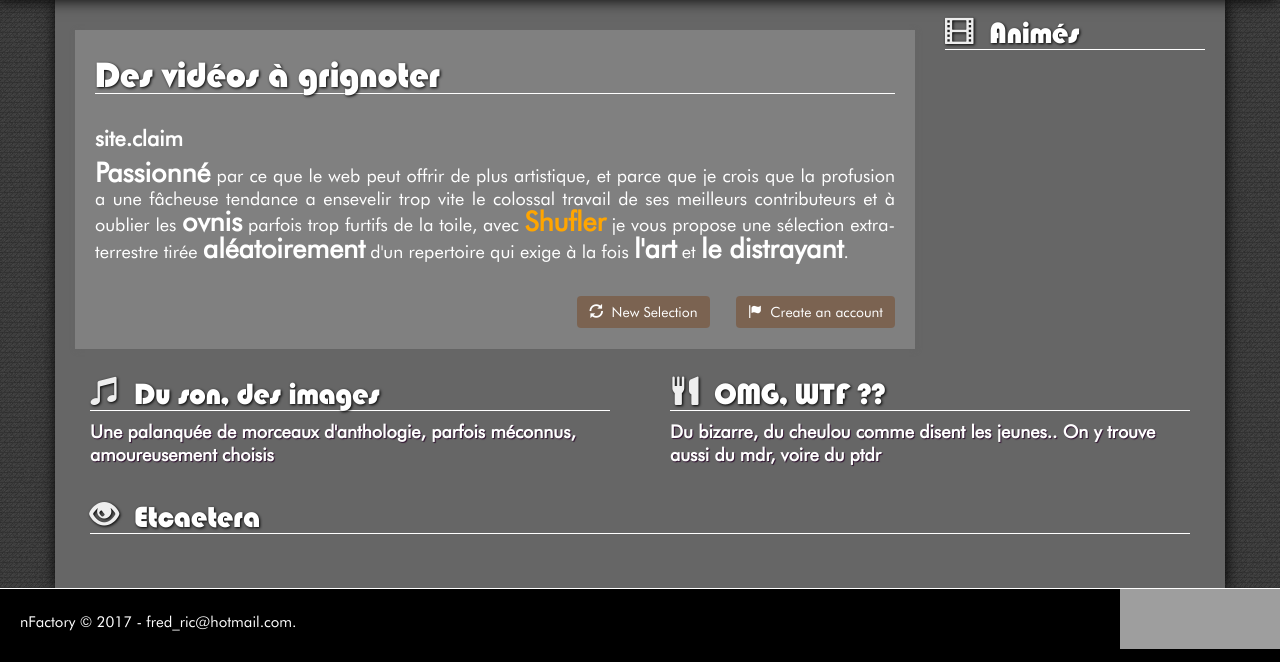
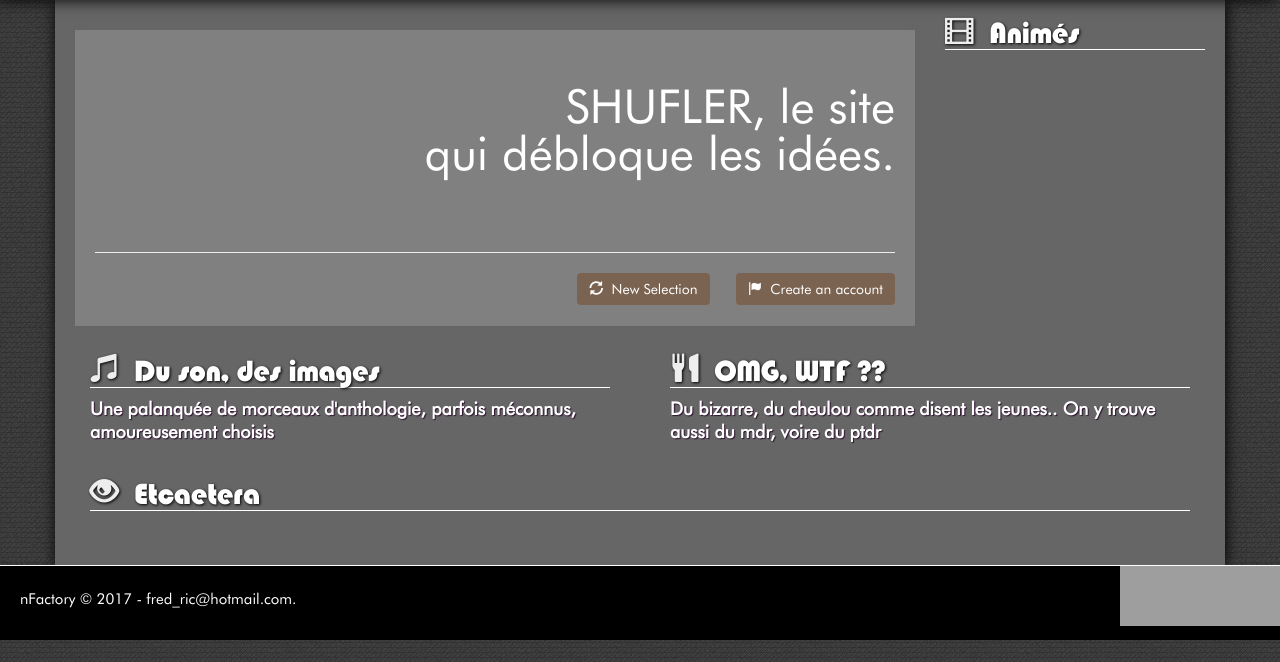
Before and after one commit to fredix75/shufler, a Symfony app: template src/SHUFLER/ShuflerBundle/Resources/views/Video/index.html.twig in a window 1280 px wide. Shown: the part 50-712 px from the top of the page. Run offline with Twig, Linux system fonts and the light colour scheme; the template is opened without the code that fills it, so the values that code supplies are empty; some libraries are stand-ins or nearby versions; grey boxes are pictures that could not be loaded.

Commit message:
update manifest

```diff
--- a/src/SHUFLER/ShuflerBundle/Resources/views/Video/index.html.twig
+++ b/src/SHUFLER/ShuflerBundle/Resources/views/Video/index.html.twig
@@ -32,13 +32,9 @@
       </div>
       {% endfor %}
       <div class="texte">
-				<br/>
-				<h1>Des vidéos à grignoter</h1>
-				<br/>
-				<p><span style="font-weight:bold;font-size:120%;">{% trans %} site.claim {% endtrans %}</span></p>
-				<p><span class="text-span">Passionné</span> par ce que le web peut offrir de plus artistique, et parce que je crois que la profusion a une fâcheuse tendance a ensevelir trop vite le colossal travail de ses meilleurs contributeurs et à oublier les <span class="text-span">ovnis</span> parfois trop furtifs de la toile,
-				avec <span class="text-span" style="color:orange;">Shufler</span> je vous propose une sélection extra-terrestre tirée <span class="text-span">aléatoirement</span> d'un repertoire qui exige à la fois <span class="text-span">l'art</span> et <span class="text-span">le distrayant</span>.</p>
-				<br/>
+        <br/><br/>
+        <p style="font-size:260%;line-height:1;text-align:right;">SHUFLER, le site<br/>qui débloque les idées.</p>
+        <br/><br/><hr>
         <div class="pull-right">
           <a class="btn btn-default" href="{{ path('shufler_shufler_homepage') }}"><span class="glyphicon glyphicon-refresh"></span>&nbsp;{{ 'New Selection'|trans }}</a>&nbsp;&nbsp;
           <a class="btn btn-default" href="{{ path('fos_user_registration_register') }}"><span class="glyphicon glyphicon-flag"></span>&nbsp;{{ 'Create an account'|trans }}</a>
```
Lines whose indentation alone changed are shown as unchanged.
